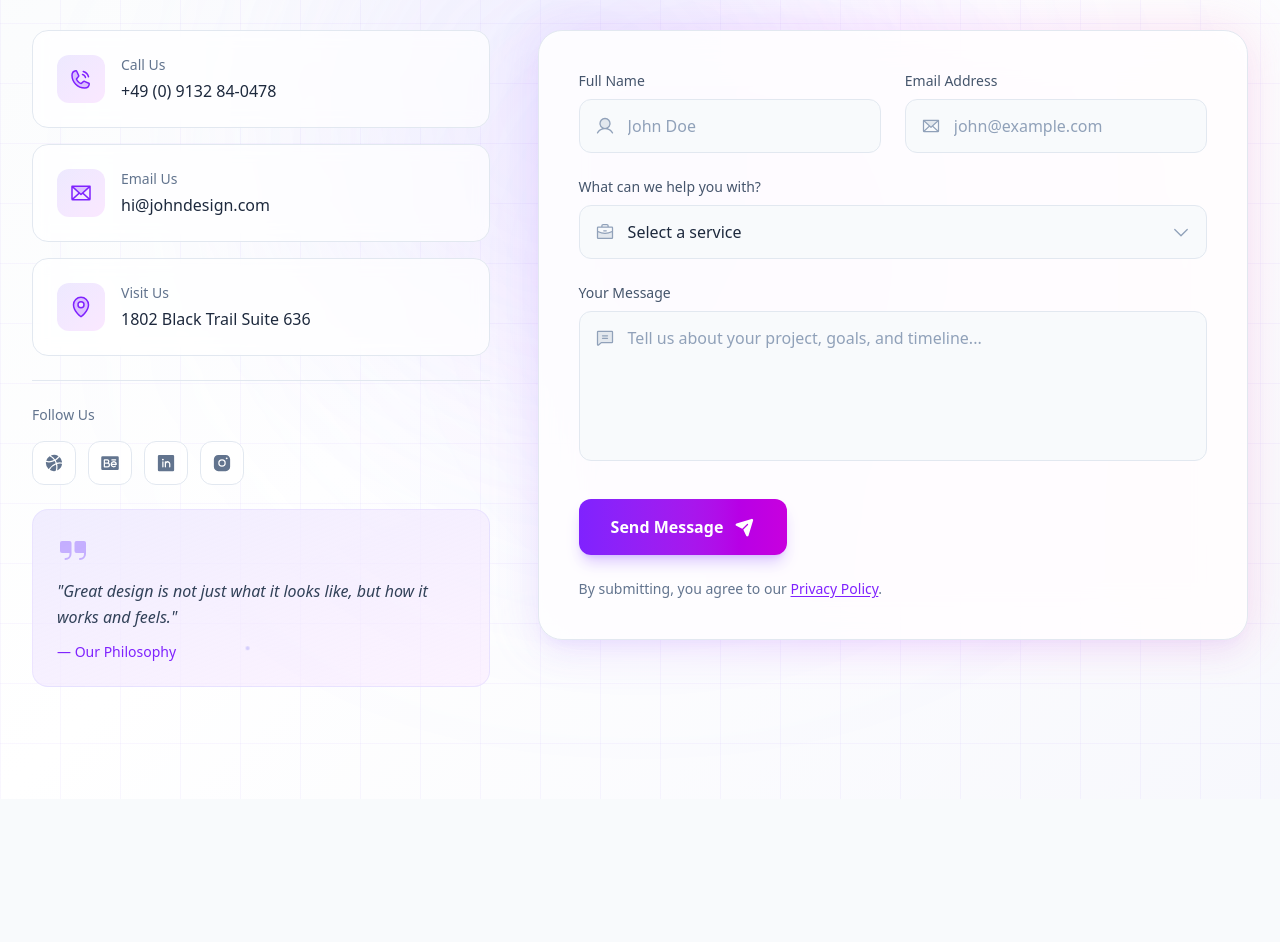
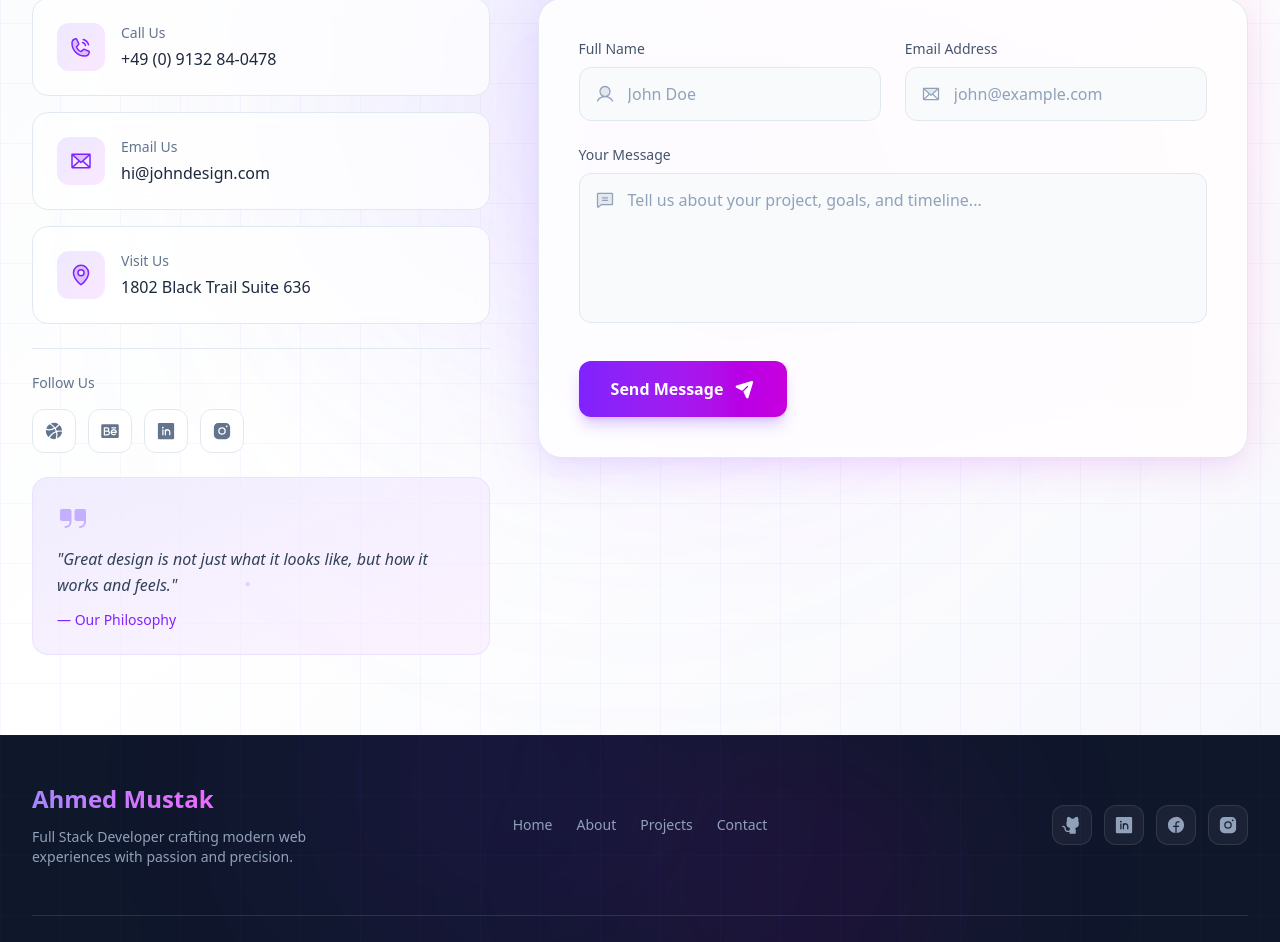
Before and after one commit to MustakAhmedKafy/nuxt-portfolio, a Nuxt app: page / in a window 1280 px wide. Shown: the part 9664-10606 px from the top of the page. Before the commit the page ends 10463 px from the top, so only its background shows below. Built offline with nearby package versions, Linux system fonts and the light colour scheme.

Commit message:
conct prblem solve

```diff
--- a/components/Contact.vue
+++ b/components/Contact.vue
@@ -1,29 +1,44 @@
 <script setup>
-import { ref, reactive } from 'vue'
+import { ref } from 'vue'
 import { Icon } from '@iconify/vue'
+import emailjs from '@emailjs/browser'
 
-const form = reactive({
-  fullName: '',
-  email: '',
-  subject: '',
-  message: ''
-})
+const formRef = ref(null)
+const isSubmitting = ref(false)
+const submitStatus = ref('') // 'success' | 'error' | ''
 
-const subjects = [
-  'Logo Design',
-  'Web Design',
-  'App Development',
-  'Branding',
-  'Other'
-]
+const sendEmail = () => {
+  isSubmitting.value = true
+  submitStatus.value = ''
 
-const isSubmitting = ref(false)
+  emailjs.sendForm(
+    'service_315rfeo',
+    'template_hh12u02',
+    formRef.value,
+    '4m1F6EabZqZnRTssE'
+  )
+  .then((result) => {
+    console.log('SUCCESS!', result.text)
+    submitStatus.value = 'success'
+    clearForm()
+  })
+  .catch((error) => {
+    console.log('FAILED...', error.text)
+    submitStatus.value = 'error'
+  })
+  .finally(() => {
+    isSubmitting.value = false
+    // Clear status after 5 seconds
+    setTimeout(() => {
+      submitStatus.value = ''
+    }, 5000)
+  })
+}
 
-const handleSubmit = async () => {
-  isSubmitting.value = true
-  await new Promise(resolve => setTimeout(resolve, 1500))
-  console.log('Form submitted:', form)
-  isSubmitting.value = false
+const clearForm = () => {
+  if (formRef.value) {
+    formRef.value.reset()
+  }
 }
 
 const contactInfo = [
@@ -57,7 +72,7 @@ const socialLinks = [
 
 <template>
   <section
-    class="relative min-h-screen bg-gradient-to-br from-slate-50 via-white to-violet-50/30 dark:from-slate-950 dark:via-slate-900 dark:to-violet-950/20 overflow-hidden">
+    class="relative bg-gradient-to-br from-slate-50 via-white to-violet-50/30 dark:from-slate-950 dark:via-slate-900 dark:to-violet-950/20 overflow-hidden">
     <!-- Animated Background -->
     <div class="absolute inset-0 pointer-events-none">
       <!-- Gradient Orbs -->
@@ -94,7 +109,7 @@ const socialLinks = [
       </div>
     </div>
 
-    <div class="relative z-10 max-w-7xl mx-auto px-4 sm:px-6 lg:px-8 py-16 sm:py-20 lg:py-28">
+    <div class="relative z-10 max-w-7xl mx-auto px-4 sm:px-6 lg:px-8 py-12 sm:py-16 lg:py-20">
       <!-- Header Section -->
       <div class="text-center mb-12 sm:mb-16 lg:mb-20">
         <div
@@ -175,7 +190,7 @@ const socialLinks = [
             <!-- Form Card -->
             <div
               class="relative bg-white/90 dark:bg-slate-900/80 backdrop-blur-xl rounded-3xl border border-slate-200 dark:border-white/[0.08] p-6 sm:p-8 lg:p-10 shadow-xl shadow-violet-500/5 dark:shadow-none">
-              <form @submit.prevent="handleSubmit" class="space-y-6">
+              <form ref="formRef" @submit.prevent="sendEmail" class="space-y-6">
                 <!-- Name & Email Row -->
                 <div class="grid sm:grid-cols-2 gap-6">
                   <!-- Full Name -->
@@ -187,7 +202,7 @@ const socialLinks = [
                     <div class="relative">
                       <Icon icon="ph:user-duotone"
                         class="absolute left-4 top-1/2 -translate-y-1/2 w-5 h-5 text-slate-400 dark:text-slate-500 group-focus-within:text-violet-500 dark:group-focus-within:text-violet-400 transition-colors" />
-                      <input v-model="form.fullName" type="text" id="fullName" placeholder="John Doe"
+                      <input type="text" id="fullName" name="user_name" placeholder="John Doe"
                         class="w-full pl-12 pr-4 py-3.5 bg-slate-50 dark:bg-white/[0.03] border border-slate-200 dark:border-white/[0.08] rounded-xl text-slate-800 dark:text-white placeholder-slate-400 dark:placeholder-slate-600 focus:outline-none focus:border-violet-400 dark:focus:border-violet-500/50 focus:bg-white dark:focus:bg-violet-500/5 focus:ring-2 focus:ring-violet-500/20 transition-all duration-300"
                         required />
                     </div>
@@ -202,35 +217,14 @@ const socialLinks = [
                     <div class="relative">
                       <Icon icon="ph:envelope-duotone"
                         class="absolute left-4 top-1/2 -translate-y-1/2 w-5 h-5 text-slate-400 dark:text-slate-500 group-focus-within:text-violet-500 dark:group-focus-within:text-violet-400 transition-colors" />
-                      <input v-model="form.email" type="email" id="email" placeholder="john@example.com"
+                      <input type="email" id="email" name="user_email" placeholder="john@example.com"
                         class="w-full pl-12 pr-4 py-3.5 bg-slate-50 dark:bg-white/[0.03] border border-slate-200 dark:border-white/[0.08] rounded-xl text-slate-800 dark:text-white placeholder-slate-400 dark:placeholder-slate-600 focus:outline-none focus:border-violet-400 dark:focus:border-violet-500/50 focus:bg-white dark:focus:bg-violet-500/5 focus:ring-2 focus:ring-violet-500/20 transition-all duration-300"
                         required />
                     </div>
                   </div>
                 </div>
 
-                <!-- Subject -->
-                <div class="group">
-                  <label for="subject"
-                    class="block text-sm font-medium text-slate-600 dark:text-slate-400 mb-2 group-focus-within:text-violet-600 dark:group-focus-within:text-violet-400 transition-colors">
-                    What can we help you with?
-                  </label>
-                  <div class="relative">
-                    <Icon icon="ph:briefcase-duotone"
-                      class="absolute left-4 top-1/2 -translate-y-1/2 w-5 h-5 text-slate-400 dark:text-slate-500 group-focus-within:text-violet-500 dark:group-focus-within:text-violet-400 transition-colors z-10" />
-                    <select v-model="form.subject" id="subject"
-                      class="w-full pl-12 pr-10 py-3.5 bg-slate-50 dark:bg-white/[0.03] border border-slate-200 dark:border-white/[0.08] rounded-xl text-slate-800 dark:text-white appearance-none cursor-pointer focus:outline-none focus:border-violet-400 dark:focus:border-violet-500/50 focus:bg-white dark:focus:bg-violet-500/5 focus:ring-2 focus:ring-violet-500/20 transition-all duration-300"
-                      :class="{ 'text-slate-400 dark:text-slate-600': !form.subject }" required>
-                      <option value="" disabled class="bg-white dark:bg-slate-900">Select a service</option>
-                      <option v-for="subject in subjects" :key="subject" :value="subject"
-                        class="bg-white dark:bg-slate-900 text-slate-800 dark:text-white">
-                        {{ subject }}
-                      </option>
-                    </select>
-                    <Icon icon="ph:caret-down"
-                      class="absolute right-4 top-1/2 -translate-y-1/2 w-5 h-5 text-slate-400 dark:text-slate-500 pointer-events-none" />
-                  </div>
-                </div>
+
 
                 <!-- Message -->
                 <div class="group">
@@ -241,11 +235,24 @@ const socialLinks = [
                   <div class="relative">
                     <Icon icon="ph:chat-text-duotone"
                       class="absolute left-4 top-4 w-5 h-5 text-slate-400 dark:text-slate-500 group-focus-within:text-violet-500 dark:group-focus-within:text-violet-400 transition-colors" />
-                    <textarea v-model="form.message" id="message" rows="5"
+                    <textarea id="message" name="message" rows="5"
                       placeholder="Tell us about your project, goals, and timeline..."
                       class="w-full pl-12 pr-4 py-3.5 bg-slate-50 dark:bg-white/[0.03] border border-slate-200 dark:border-white/[0.08] rounded-xl text-slate-800 dark:text-white placeholder-slate-400 dark:placeholder-slate-600 focus:outline-none focus:border-violet-400 dark:focus:border-violet-500/50 focus:bg-white dark:focus:bg-violet-500/5 focus:ring-2 focus:ring-violet-500/20 transition-all duration-300 resize-none"
                       required></textarea>
                   </div>
+                </div>
+
+                <!-- Status Messages -->
+                <div v-if="submitStatus === 'success'"
+                  class="flex items-center gap-3 p-4 rounded-xl bg-emerald-50 dark:bg-emerald-500/10 border border-emerald-200 dark:border-emerald-500/20 text-emerald-700 dark:text-emerald-300">
+                  <Icon icon="ph:check-circle-duotone" class="w-5 h-5 flex-shrink-0" />
+                  <span>Message sent successfully!</span>
+                </div>
+
+                <div v-if="submitStatus === 'error'"
+                  class="flex items-center gap-3 p-4 rounded-xl bg-red-50 dark:bg-red-500/10 border border-red-200 dark:border-red-500/20 text-red-700 dark:text-red-300">
+                  <Icon icon="ph:x-circle-duotone" class="w-5 h-5 flex-shrink-0" />
+                  <span>Failed to send message. Please try again.</span>
                 </div>
 
                 <!-- Submit Button -->
@@ -263,13 +270,6 @@ const socialLinks = [
                   </button>
                 </div>
 
-                <!-- Privacy Note -->
-                <p class="text-slate-500 dark:text-slate-500 text-sm">
-                  By submitting, you agree to our
-                  <a href="#"
-                    class="text-violet-600 dark:text-violet-400 hover:text-violet-500 dark:hover:text-violet-300 underline underline-offset-2">Privacy
-                    Policy</a>.
-                </p>
               </form>
             </div>
           </div>
--- /dev/null
+++ b/components/Footer.vue
@@ -0,0 +1,89 @@
+<script setup>
+import { Icon } from '@iconify/vue'
+
+const currentYear = new Date().getFullYear()
+
+const socialLinks = [
+  { icon: 'ph:github-logo-fill', href: 'https://github.com/ahmedmustak', label: 'GitHub' },
+  { icon: 'ph:linkedin-logo-fill', href: 'https://linkedin.com/in/ahmedmustak', label: 'LinkedIn' },
+  { icon: 'ph:facebook-logo-fill', href: '#', label: 'Facebook' },
+  { icon: 'ph:instagram-logo-fill', href: '#', label: 'Instagram' }
+]
+
+const quickLinks = [
+  { name: 'Home', href: '#home' },
+  { name: 'About', href: '#about' },
+  { name: 'Projects', href: '#projects' },
+  { name: 'Contact', href: '#contact' }
+]
+</script>
+
+<template>
+  <footer class="relative bg-slate-900 dark:bg-slate-950 text-white overflow-hidden">
+    <!-- Background Pattern -->
+    <div class="absolute inset-0 pointer-events-none">
+      <div
+        class="absolute inset-0 bg-[linear-gradient(rgba(139,92,246,0.03)_1px,transparent_1px),linear-gradient(90deg,rgba(139,92,246,0.03)_1px,transparent_1px)] bg-[size:60px_60px]">
+      </div>
+      <div
+        class="absolute bottom-0 left-1/4 w-[400px] h-[400px] bg-violet-600/10 rounded-full blur-[120px]">
+      </div>
+      <div
+        class="absolute top-0 right-1/4 w-[300px] h-[300px] bg-fuchsia-600/10 rounded-full blur-[100px]">
+      </div>
+    </div>
+
+    <div class="relative z-10 max-w-7xl mx-auto px-4 sm:px-6 lg:px-8">
+      <!-- Main Footer Content -->
+      <div class="py-12 grid grid-cols-1 md:grid-cols-3 gap-8 items-center">
+
+        <!-- Logo & Description -->
+        <div class="text-center md:text-left">
+          <a href="#home" class="inline-flex items-center gap-2 text-2xl font-bold mb-3">
+            <span class="bg-gradient-to-r from-violet-400 to-fuchsia-400 bg-clip-text text-transparent">
+              Ahmed Mustak
+            </span>
+          </a>
+          <p class="text-slate-400 text-sm max-w-xs mx-auto md:mx-0">
+            Full Stack Developer crafting modern web experiences with passion and precision.
+          </p>
+        </div>
+
+        <!-- Quick Links -->
+        <div class="text-center">
+          <nav class="flex flex-wrap justify-center gap-6">
+            <a v-for="link in quickLinks" :key="link.name" :href="link.href"
+              class="text-slate-400 hover:text-violet-400 transition-colors duration-300 text-sm">
+              {{ link.name }}
+            </a>
+          </nav>
+        </div>
+
+        <!-- Social Links -->
+        <div class="text-center md:text-right">
+          <div class="flex justify-center md:justify-end gap-3">
+            <a v-for="social in socialLinks" :key="social.label" :href="social.href" :aria-label="social.label"
+              target="_blank" rel="noopener noreferrer"
+              class="w-10 h-10 rounded-xl bg-white/5 border border-white/10 flex items-center justify-center text-slate-400 hover:text-violet-400 hover:bg-violet-500/10 hover:border-violet-500/30 transition-all duration-300">
+              <Icon :icon="social.icon" class="w-5 h-5" />
+            </a>
+          </div>
+        </div>
+      </div>
+
+      <!-- Bottom Bar -->
+      <div class="py-6 border-t border-white/10">
+        <div class="flex flex-col sm:flex-row justify-between items-center gap-4">
+          <p class="text-slate-500 text-sm">
+            {{ currentYear }} Ahmed Mustak. All rights reserved.
+          </p>
+          <p class="text-slate-500 text-sm flex items-center gap-1">
+            Crafted with
+            <Icon icon="ph:heart-fill" class="w-4 h-4 text-red-500" />
+            & passion
+          </p>
+        </div>
+      </div>
+    </div>
+  </footer>
+</template>
--- a/package.json
+++ b/package.json
@@ -10,6 +10,7 @@
     "postinstall": "nuxt prepare"
   },
   "dependencies": {
+    "@emailjs/browser": "^4.4.1",
     "@iconify/vue": "^5.0.0",
     "@tailwindcss/vite": "^4.1.10",
     "flowbite": "^3.1.2",
--- a/pages/index.vue
+++ b/pages/index.vue
@@ -208,7 +208,8 @@
   <ProfessionalBackground />
   <Project />
   <Gallery />
-  <Contact/>
+  <Contact />
+  <Footer />
 </template>
 
 <script setup>
```
Also changed, not shown: 2 other files (tests, documents, lock files or other folders).
